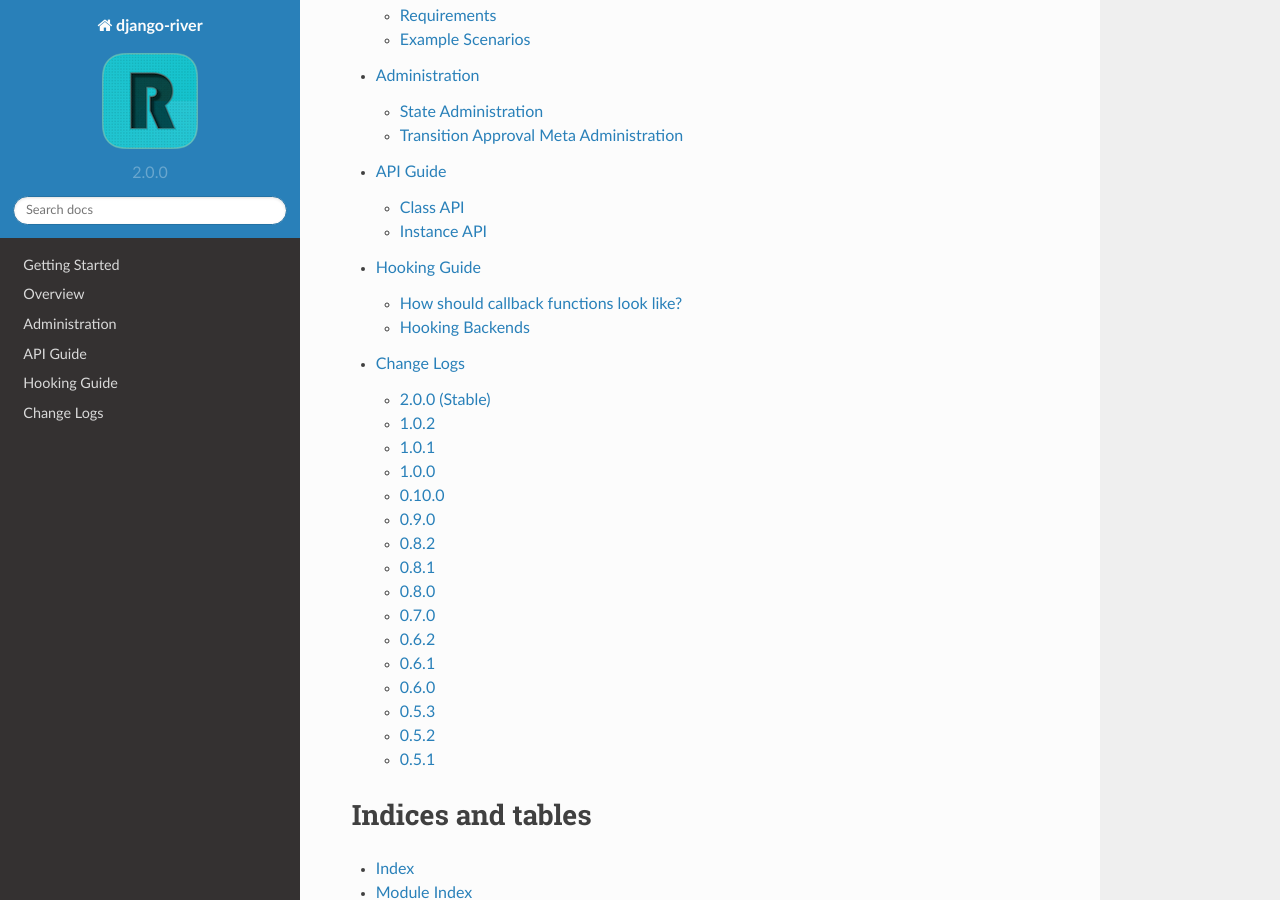
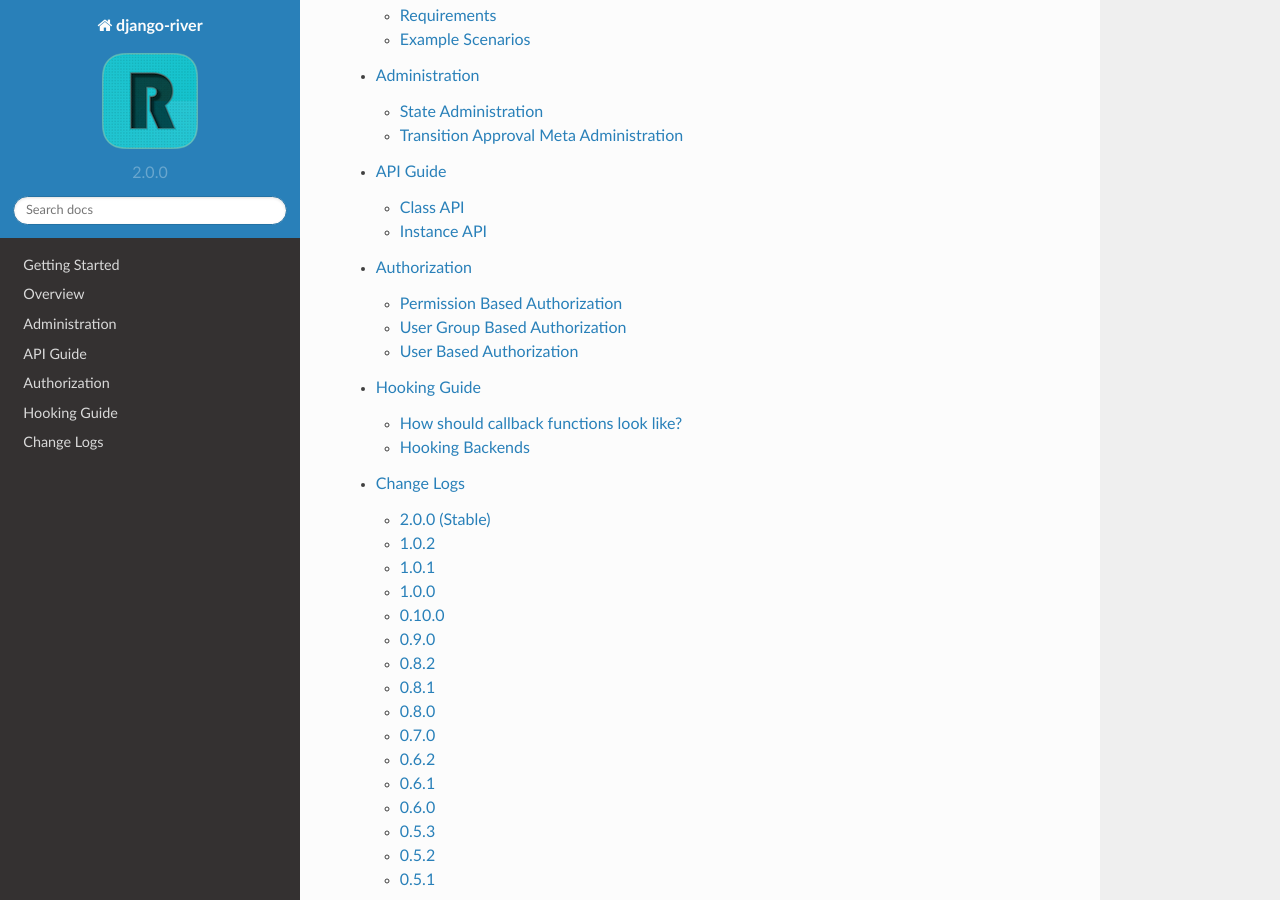
Before and after one commit to javrasya/django-river, a Sphinx documentation site: the page built from docs/index.rst, in a window 1280 px wide and 900 px high, scrolled down 928 px. Built offline with Sphinx 7.4.7 and the Read the Docs theme 2.0.0, drawn with Linux system fonts in a browser that asks for light colours; pages that are not in the unit, such as notebooks, are missing from menus; part of the change alters nothing that is shown.

Commit message:
[#101] Explain authorization mechanism in more detail

```diff
--- /dev/null
+++ b/docs/authorization.rst
@@ -0,0 +1,25 @@
+Authorization
+=============
+``django-river`` provides system users an ability to configure the authorizations at three level. Those are permissions, user group or a specific user at any step. If the
+user is not authorized, they are not entitled to see and approve those approvals. These three authorization mechanisms are also not blocking each other. An authorized user
+by any of them is entitled to see and approve the approvals.
+
+
+Permission Based Authorization
+""""""""""""""""""""""""""""""
+Multiple permission can be specified on the `transition approval metadata` admin page and `django-river` will allow only the users who have the given permission.
+Given multiple permissions are issued in `OR` fashion meaning that it is enough to have one of the given permissions to be authorized for the user. This can be
+configurable on the admin page provided by `django-river`
+
+User Group Based Authorization
+""""""""""""""""""""""""""""""
+Multiple user group can be specified on the `transition approval metadata` admin page and `django-river` will allow only the users who are in the given user groups.
+Like permission based authorization, given multiple user groups are issued in `OR` fashion meaning that it is enough to be in one of the given user groups to be
+authorized for the user.This can be configurable on the admin page provided by `django-river`
+
+User Based Authorization
+""""""""""""""""""""""""
+Only one specific user can be assigned and no matter what permissions the user has or what user groups the user is in, the user will be authorized. Unlike the other
+methods, `django-river` doesn't provide an admin interface for that. But this can be handled within the repositories that is using `django-river`. The way how to do
+this is basically setting the `transactioner` column of the related `TransitionApproval` object as the user who is wanted to be authorized on this approval either
+programmatically or through a third party admin page on this model.
--- a/docs/index.rst
+++ b/docs/index.rst
@@ -46,6 +46,7 @@ Contents
    overview
    admin/index
    api/index
+   authorization
    hooking/index
    changelog
 
```
